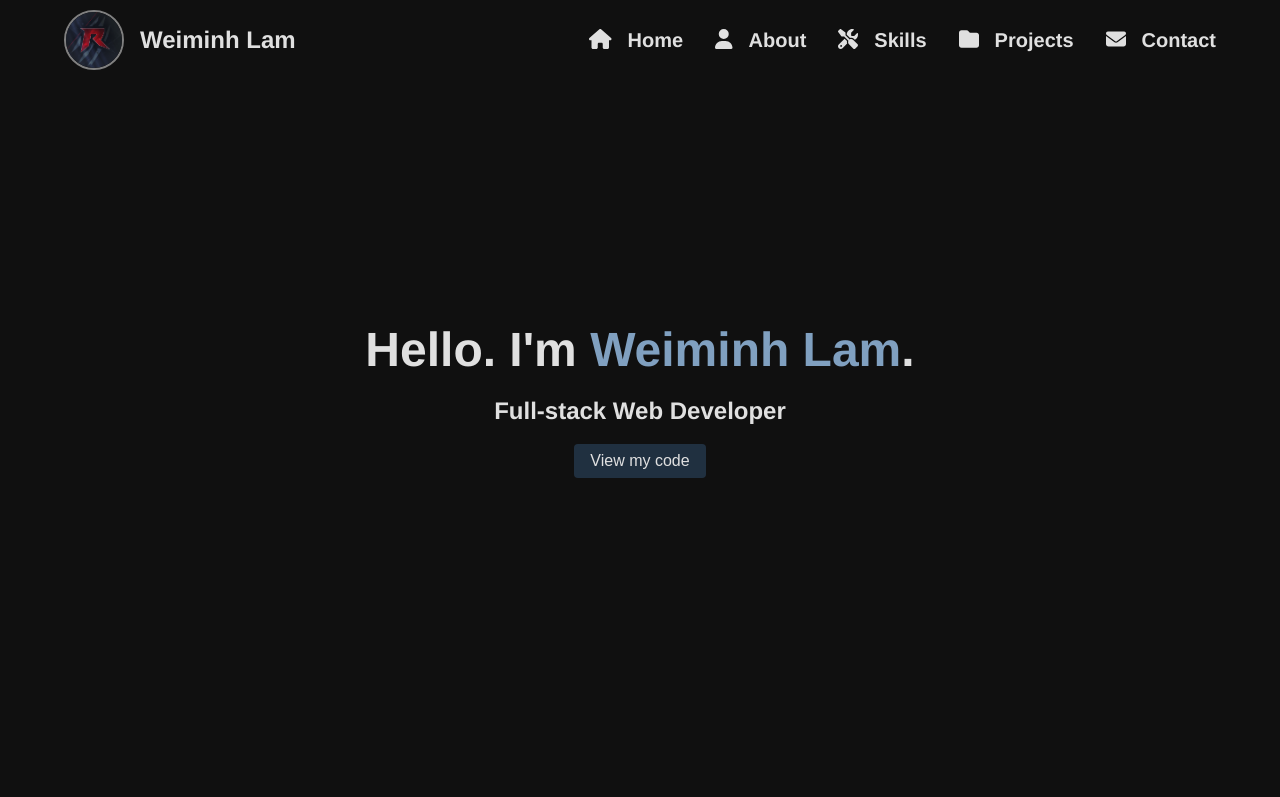
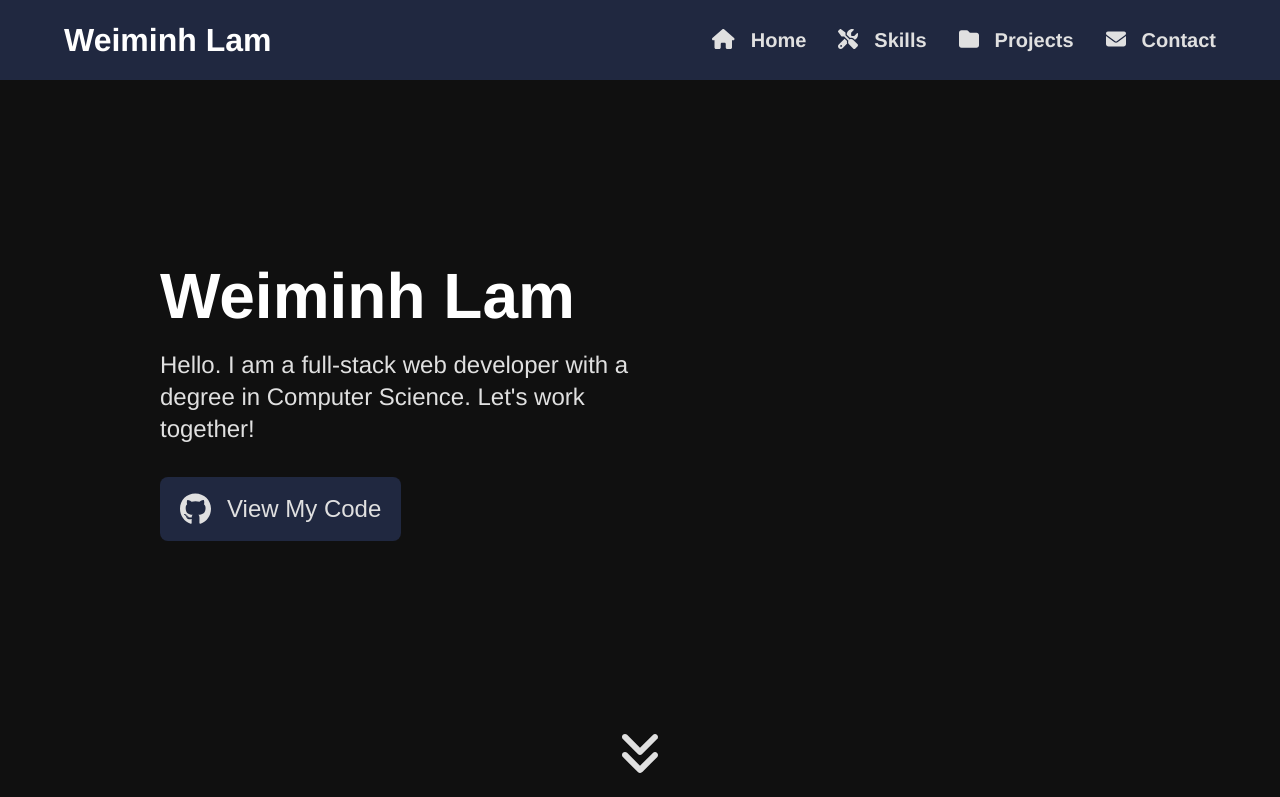
Before and after one commit to RedRaptor10/portfolio, a React app: page / in a window 1280 px wide. Shown: the top 797 px of the page. Built offline with nearby package versions, Linux system fonts and the light colour scheme.

Commit message:
Redesign Header and Home section

```diff
--- a/src/components/App.js
+++ b/src/components/App.js
@@ -1,7 +1,6 @@
 import { useEffect } from 'react';
 import Header from './Header';
 import Home from './Home';
-import About from './About';
 import Skills from './Skills';
 import Projects from './Projects';
 import Contact from './Contact';
@@ -10,7 +9,6 @@ import TopButton from './TopButton';
 const App = () => {
   useEffect(() => {
     const animations = [
-      document.getElementById('about'),
       document.getElementById('skills'),
       Array.from(document.querySelectorAll('.card')) // Convert NodeList to array
     ].flat(); // Flatten nested array
@@ -38,7 +36,6 @@ const App = () => {
       <Header />
       <main>
         <Home />
-        <About />
         <Skills />
         <Projects />
         <Contact />
--- a/src/components/Header.js
+++ b/src/components/Header.js
@@ -1,37 +1,23 @@
 import { FontAwesomeIcon } from '@fortawesome/react-fontawesome';
-import { faBars, faHome, faUser, faTools, faFolder, faEnvelope } from '@fortawesome/free-solid-svg-icons';
-import avatar from '../assets/avatar.png';
+import { faBars, faHome, faTools, faFolder, faEnvelope } from '@fortawesome/free-solid-svg-icons';
 
 const Header = () => {
-    window.addEventListener('scroll', () => {
-        const header = document.querySelector('header');
-
-        if (window.scrollY > 100) {
-            header.classList.add('header-background');
-        } else {
-            header.classList.remove('header-background');
-        }
-    });
-
     const toggleNav = () => {
         const nav = document.querySelector('.nav');
-
         nav.classList.toggle('nav-visible');
     };
 
     return (
         <header>
             <a className="header-left" href="#home">
-                <img className="avatar" src={avatar} alt="Weiminh Lam"></img>
-                <h1 className="title">Weiminh Lam</h1>
+                <h1>Weiminh Lam</h1>
             </a>
             <FontAwesomeIcon icon={faBars} onClick={toggleNav} />
             <ul className="nav">
-                <li><a href="#home"><FontAwesomeIcon icon={faHome} />Home</a></li>
-                <li><a href="#about"><FontAwesomeIcon icon={faUser} />About</a></li>
-                <li><a href="#skills"><FontAwesomeIcon icon={faTools} />Skills</a></li>
-                <li><a href="#projects"><FontAwesomeIcon icon={faFolder} />Projects</a></li>
-                <li><a href="#contact"><FontAwesomeIcon icon={faEnvelope} />Contact</a></li>
+                <li className="nav-item"><a href="#home"><FontAwesomeIcon icon={faHome} />Home</a></li>
+                <li className="nav-item"><a href="#skills"><FontAwesomeIcon icon={faTools} />Skills</a></li>
+                <li className="nav-item"><a href="#projects"><FontAwesomeIcon icon={faFolder} />Projects</a></li>
+                <li className="nav-item"><a href="#contact"><FontAwesomeIcon icon={faEnvelope} />Contact</a></li>
             </ul>
         </header>
     );
--- a/src/components/Home.js
+++ b/src/components/Home.js
@@ -1,12 +1,21 @@
+import { FontAwesomeIcon } from '@fortawesome/react-fontawesome';
+import { faGithub } from '@fortawesome/free-brands-svg-icons';
+import { faAnglesDown } from '@fortawesome/free-solid-svg-icons';
+
 const Home = () => {
     return (
         <section id="home" className="transition hidden">
             <div className="home-header-container">
                 <div className="home-header">
-                    <h1>Hello. I'm <span className="home-header-highlight">Weiminh Lam</span>.</h1>
-                    <h2>Full-stack Web Developer</h2>
-                    <a href="https://github.com/RedRaptor10" target="_blank" rel="noreferrer"><button>View my code</button></a>
+                    <h1>Weiminh Lam</h1>
+                    <div className="about">
+                        Hello. I am a full-stack web developer with a degree in Computer Science. Let's work together!
+                    </div>
+                    <a href="https://github.com/RedRaptor10" target="_blank" rel="noreferrer">
+                        <button><FontAwesomeIcon icon={faGithub} /><span>View My Code</span></button>
+                    </a>
                 </div>
+                <a className="down-btn" href="#skills"><FontAwesomeIcon icon={faAnglesDown} /></a>
             </div>
         </section>
     );
--- a/src/styles/style.css
+++ b/src/styles/style.css
@@ -1,7 +1,7 @@
 :root {
-    --primary-color: rgb(32, 48, 64);
+    --primary-color: rgb(32, 40, 64);
     --background-color: rgb(16, 16, 16);
-    --highlight-color: rgb(48, 64, 80);
+    --highlight-color: rgb(48, 56, 80);
     --link-color: rgb(128, 160, 192);
     --color: rgb(224, 224, 224);
 }
@@ -86,7 +86,7 @@ header {
     align-items: center;
     position: fixed;
     top: 0;
-    background: none;
+    background: var(--primary-color);
     width: 100%;
     height: 10vh;
     padding: 0 64px;
@@ -95,38 +95,16 @@ header {
     z-index: 9999;
 }
 
-.header-background {
-    background: var(--primary-color);
-}
-
 header .header-left {
     display: flex;
     align-items: center;
     height: 100%;
 }
 
-header .avatar {
-    width: auto;
-    height: 75%;
-    border: 2px solid rgb(128, 128, 128);
-    border-radius: 50%;
-    margin-right: 16px;
-    box-sizing: border-box;
-    transition: 0.2s;
-}
-
-header .avatar:hover {
-    border: 2px solid #fff;
-}
-
-header .title {
-    font-size: 24px;
+header h1 {
+    color: #fff;
+    font-size: 32px;
     user-select: none;
-    transition: 0.2s;
-}
-
-header .title:hover {
-    color: #fff;
 }
 
 header .svg-inline--fa.fa-bars {
@@ -143,6 +121,7 @@ header .svg-inline--fa {
 }
 
 header .nav li {
+    position: relative;
     font-size: 20px;
     font-weight: bold;
     user-select: none;
@@ -150,6 +129,20 @@ header .nav li {
 
 header .nav li:hover {
     color: #fff;
+}
+
+header .nav li::after {
+    content: '';
+    display: block;
+    position: absolute;
+    width: 0;
+    margin-top: 8px;
+    border-bottom: 2px solid #fff;
+    transition: 0.5s;
+}
+
+header .nav li:hover::after {
+    width: calc(100% + 16px);
 }
 
 header .nav li:not(:last-child) {
@@ -185,34 +178,45 @@ section h1:not(.home-header h1) {
 
 .home-header-container {
     display: flex;
-    justify-content: center;
     align-items: center;
     width: 100%;
     height: 100%;
 }
 
 .home-header {
+    width: 50%;
     margin-top: -64px;
-    text-align: center;
 }
 
 .home-header h1 {
     margin: 0;
-    font-size: 48px;
-    text-align: center;
+    color: #fff;
+    font-size: 64px;
 }
 
-.home-header-highlight {
-    color: var(--link-color);
+.home-header h2 {
+    margin: 16px 0;
+    font-size: 32px;
+}
+
+.home-header .about {
+    margin: 16px 0 32px 0;
+    font-size: 24px;
+    line-height: 32px;
+}
+
+.home-header a {
+    display: inline-block;
 }
 
 .home-header button {
+    display: flex;
+    align-items: center;
     background: var(--primary-color);
+    padding: 16px 20px;
+    color: var(--color);
     border: 0;
-    border-radius: 4px;
-    padding: 8px 16px;
-    color: var(--color);
-    font-size: 16px;
+    border-radius: 8px;
     cursor: pointer;
     transition: 0.2s;
 }
@@ -221,31 +225,37 @@ section h1:not(.home-header h1) {
     background: var(--highlight-color);
 }
 
-/* About */
-.about-content {
-    display: flex;
+.home-header svg {
+    margin-right: 16px;
+    font-size: 32px;
 }
 
-#about .avatar {
-    display: block;
-    margin: 0 auto;
-    width: 50%;
-    height: auto;
-    border: 4px solid rgb(128, 128, 128);
-    border-radius: 50%;
+.home-header span {
+    font-size: 24px;
 }
 
-#about p {
-    font-size: 20px;
-    line-height: 32px;
+.home-links a:hover {
+    color: #fff;
 }
 
-#about a {
-    color: var(--link-color);
-    text-decoration: underline;
+.down-btn {
+    position: absolute;
+    left: 50%;
+    bottom: 0;
+    transform: translate(-50%, -50%);
 }
 
-#about a:hover {
+.down-btn svg {
+    background: none;
+    color: var(--color);
+    font-size: 48px;
+    border: 0;
+    cursor: pointer;
+    transition: 0.2s;
+}
+
+.down-btn svg:hover {
+    transform: translateY(8px);
     color: #fff;
 }
 
@@ -390,7 +400,7 @@ section h1:not(.home-header h1) {
 
 /* Contact */
 #contact {
-    background: rgb(16, 32, 48);
+    background: rgb(24, 24, 24);
     padding: 32px 12.5%;
     font-size: 20px;
 }
```
